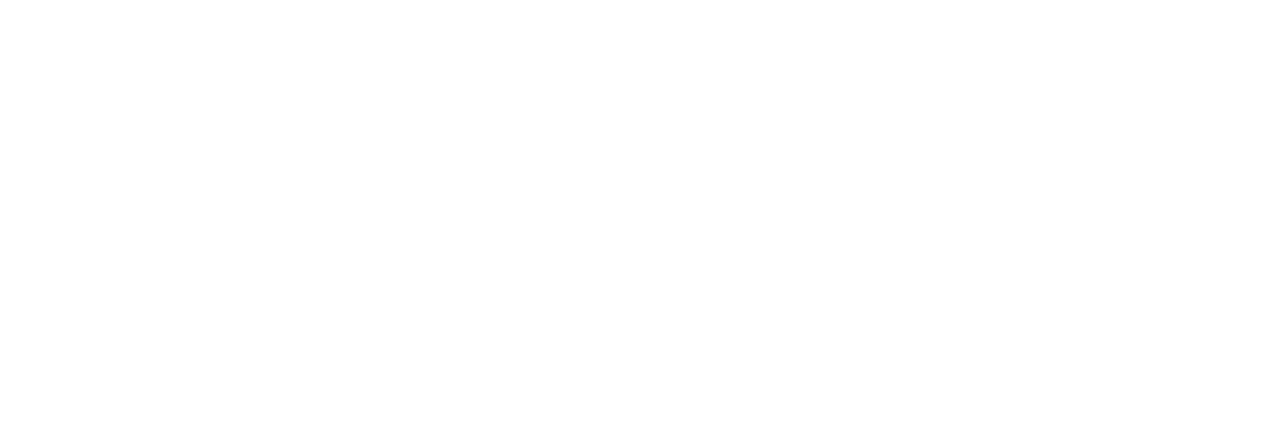
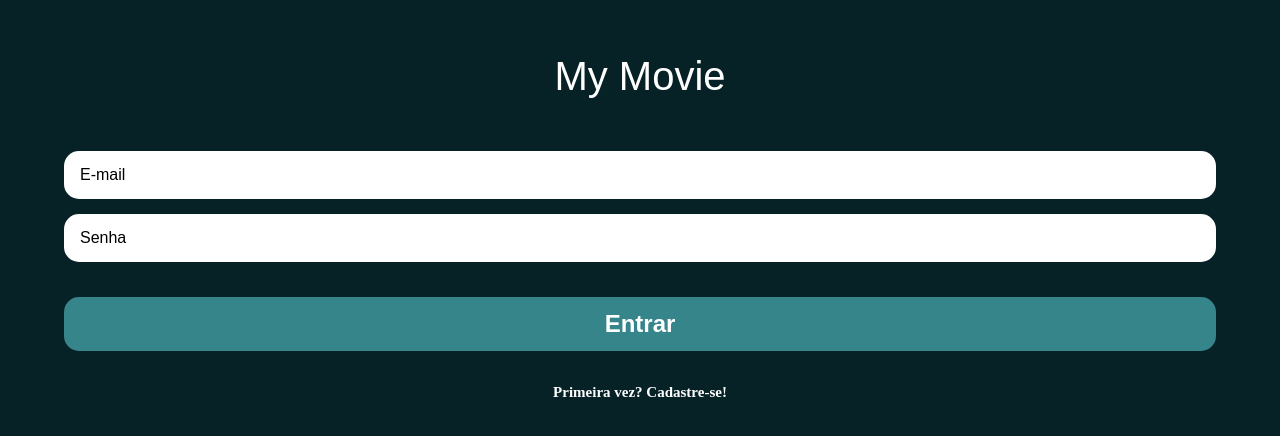
Before and after one commit to AbellasJuan/myMovie-front, a React (Create React App) app: page /sign-in in a window 1280 px wide. Before the commit this address had no page. Shown: the part 174-610 px from the top of the page. Built offline with nearby package versions, Linux system fonts and the light colour scheme; no server answers.

Commit message:
feat: signin and signup pages

```diff
--- a/src/App.js
+++ b/src/App.js
@@ -1,8 +1,9 @@
 
 import { BrowserRouter, Route, Routes } from 'react-router-dom';
+import { AuthProvider } from './contexts/authContext.js';
 import SignIn from './Pages/SignIn';
 import SignUp from './Pages/SignUp';
-import { AuthProvider } from './contexts/authContext.js';
+import HomePage from './Pages/Homepage';
 
 function App(){
   return (
@@ -10,7 +11,8 @@
       <BrowserRouter>
         <Routes>
           <Route path='/sign-up' element={<SignUp/>}/>
-          <Route path='/' element={<SignIn/>}/>
+          <Route path='/sign-in' element={<SignIn/>}/>
+          <Route path='/' element={<HomePage/>}/>
         </Routes>
       </BrowserRouter>
     </AuthProvider>
--- /dev/null
+++ b/src/Pages/Homepage.js
@@ -0,0 +1,5 @@
+export default function HomePage(){
+    return (
+        <p>EXEMPLO</p>
+    )
+}
--- /dev/null
+++ b/src/Pages/SignIn.js
@@ -0,0 +1,81 @@
+import React, { useState } from 'react';
+import api from '../services/api';
+import { Container, Form, Input, Button, StyledLink, Title } from '../components/Form/index';
+import useAuth from '../hooks/useAuth';
+import { useNavigate } from 'react-router';
+import Swal from 'sweetalert2';
+
+export default function SignIn() {
+  const [formData, setFormData] = useState({
+    email: '',
+    password: '',
+  });
+
+  const { login } = useAuth();
+  const navigate = useNavigate();
+
+  function handleChange({ target }) {
+    setFormData({ ...formData, [target.name]: target.value });
+  }
+
+  async function handleSubmit(e) {
+    e.preventDefault();
+
+    const user = { ...formData };
+
+    try {
+      const { data } = await api.login(user);
+      login(data);
+      navigate("/term");
+    } catch (error) {
+      let errorMessage = (String(error));
+      console.log(errorMessage)
+        if(errorMessage.includes(422)){
+          return Swal.fire({
+            icon: 'error',
+            title: 'Ops...',
+            text: 'O e-mail e a senha devem ter no mín 3 caracteres e o e-mail deve ser válido!',
+          })
+        } else if(errorMessage.includes(404)){
+          return Swal.fire({
+            icon: 'error',
+            title: 'Ops...',
+            text: 'O usuário não foi encontrado!',
+          })
+        }else if(errorMessage.includes(401)){
+          return Swal.fire({
+            icon: 'error',
+            title: 'Ops...',
+            text: 'E-mail ou senha incorretos!',
+          })
+        }
+        ;
+    }
+  }
+
+  return (
+    <Container>
+      <Title> My Movie </Title>
+      <Form onSubmit={handleSubmit}>
+        <Input
+          placeholder="E-mail"
+          type="email"
+          onChange={(e) => handleChange(e)}
+          name="email"
+          value={formData.email}
+          required
+        />
+        <Input
+          placeholder="Senha"
+          type="password"
+          onChange={(e) => handleChange(e)}
+          name="password"
+          value={formData.password}
+          required
+        />
+        <Button type="submit">Entrar</Button>
+      </Form>
+      <StyledLink to="/sign-up">Primeira vez? Cadastre-se!</StyledLink>
+    </Container>
+  );
+}
--- /dev/null
+++ b/src/Pages/SignUp.js
@@ -0,0 +1,104 @@
+import React, { useState } from 'react';
+import api from '../../src/services/api.js';
+import { useNavigate } from 'react-router';
+import {Container, Form, Input, Button, StyledLink, Title } from '../../src/components/Form/index.js';
+import Swal from 'sweetalert2';
+
+export default function SignUp(){
+
+    const [formData, setFormData] = useState({
+    userName:'',
+    email: '',
+    password: '',
+    confirmPassword: ''
+    });
+
+    const navigate = useNavigate();
+
+    function handleChange({ target }) {
+        setFormData({ ...formData, [target.name]: target.value });
+    }
+
+
+    async function handleSubmit(e) {
+    e.preventDefault();
+
+    if (formData.password !== formData.confirmPassword) {
+      return Swal.fire({
+        icon: 'error',
+        title: 'Ops...',
+        text: 'As senhas não coincidem!'
+    })
+    }
+
+    const user = { ...formData };
+    delete user.confirmPassword;
+
+    try {
+      await api.createUser(user);
+      Swal.fire({
+        icon:'success',
+        title: 'Sucesso!',
+        text: 'O usuário foi cadastrado'
+      })
+      navigate('/');
+    } catch (error) {
+      let errorMessage = (String(error));
+        if(errorMessage.includes(422)){
+          return Swal.fire({
+            icon: 'error',
+            title: 'Ops...',
+            text: 'O usuário e a senha devem ter no mín 3 caracteres e o e-mail deve ser válido!',
+          })
+        } else if(errorMessage.includes(409)){
+          return Swal.fire({
+            icon: 'error',
+            title: 'Ops...',
+            text: 'O usuário já existe!',
+          })
+        }
+    }
+  }
+
+    return (
+        <Container>
+            <Title> My Movie </Title>
+            <Form onSubmit={handleSubmit}>
+        <Input
+          placeholder="Nome de usuário"
+          type="userName"
+          onChange={(e) => handleChange(e)}
+          name="userName"
+          value={formData.userName}
+          required
+        />
+        <Input
+          placeholder="E-mail"
+          type="email"
+          onChange={(e) => handleChange(e)}
+          name="email"
+          value={formData.email}
+          required
+        />
+        <Input
+          placeholder="Senha"
+          type="password"
+          onChange={(e) => handleChange(e)}
+          name="password"
+          value={formData.password}
+          required
+        />
+        <Input
+          placeholder="Repita sua senha"
+          type="password"
+          onChange={(e) => handleChange(e)}
+          name="confirmPassword"
+          value={formData.confirmPassword}
+          required
+        />
+        <Button type="submit">Cadastrar</Button>
+            </Form>
+            <StyledLink to="/">Já tem uma conta? Entre agora!</StyledLink>
+        </Container>
+    )
+}
--- /dev/null
+++ b/src/components/Form/index.js
@@ -0,0 +1,90 @@
+import styled from 'styled-components';
+import { Link } from 'react-router-dom';
+
+const Container = styled.div`
+  display: flex;
+  flex-direction: column;
+  justify-content: center;
+  align-items: center;
+  align-self: ${(props) => props.alignSelf || 'initial'};
+  background-color: #072227;
+  min-height: 100vh;
+  min-width: 100vw;
+`;
+
+const Title = styled.h1`
+  font-family: Arial, Helvetica, sans-serif;
+  font-size: 40px;
+  font-weight: 400;
+  line-height: 50px;
+  text-align: center;
+  color: #FFFFFF;
+  margin-bottom: 50px;
+`
+
+const Form = styled.form`
+  width: 90%;
+  display: flex;
+  flex-direction: column;
+  justify-content: center;
+  align-items: center;
+  gap: 15px;
+  margin-bottom: 32px;
+`;
+
+const Input = styled.input`
+  all: unset;
+  box-sizing: border-box;
+  width: 100%;
+  color: #000;
+  background: #FFFFFF;
+  padding: 15px 16px;
+  border-radius: 15px;
+  font-family: Arial, Helvetica, sans-serif;
+  ::placeholder {
+    color: #000;
+  }
+`;
+
+const Button = styled.button`
+  all: unset;
+  box-sizing: border-box;
+  cursor: pointer;
+  width: 100%;
+  font-family: Arial, Helvetica, sans-serif;
+  font-size: 24px;
+  font-weight: 700;
+  line-height: 30px;
+  text-align: center;
+  color: #FFFFFF;
+  padding: 12px;
+  background: #35858B;
+  border-radius: 15px;
+  margin-top: 20px;
+  transition-duration: 600ms;
+
+    :hover{
+      transition-duration: 600ms;
+      transform: scale(1.02);
+    }
+`;
+
+const StyledLink = styled(Link)`
+  all: unset;
+  box-sizing: border-box;
+  cursor: pointer;
+  color: #FFF;
+  font-style: normal;
+  font-weight: bold;
+  font-size: 15px;
+  line-height: 18px;
+`;
+
+export {
+  Container,
+  Form,
+  Input,
+  Button,
+  StyledLink,
+  Title
+}
--- /dev/null
+++ b/src/hooks/useAuth.js
@@ -0,0 +1,6 @@
+import { useContext } from "react";
+import AuthContext from "../contexts/authContext.js";
+
+export default function useAuth() {
+  return useContext(AuthContext);
+};
--- /dev/null
+++ b/src/services/api.js
@@ -0,0 +1,27 @@
+import axios from "axios";
+
+const BASE_URL = process.env.REACT_APP_BACK_URL;
+
+function createConfig(token) {
+  return {
+    headers: {
+      'authorization': `Bearer ${token}`
+    }
+  }
+};
+
+async function createUser(user) {
+  await axios.post(`${BASE_URL}/sign-up`, user);
+};
+
+async function login(data) {
+  const token = await axios.post(`${BASE_URL}/sign-in`, data);
+  return token;
+};
+
+const api ={
+  createUser,
+  login
+};
+
+export default api;
```
Also changed, not shown: package.json (+15 -7 lines), 1 other file (tests, documents, lock files or other folders).
